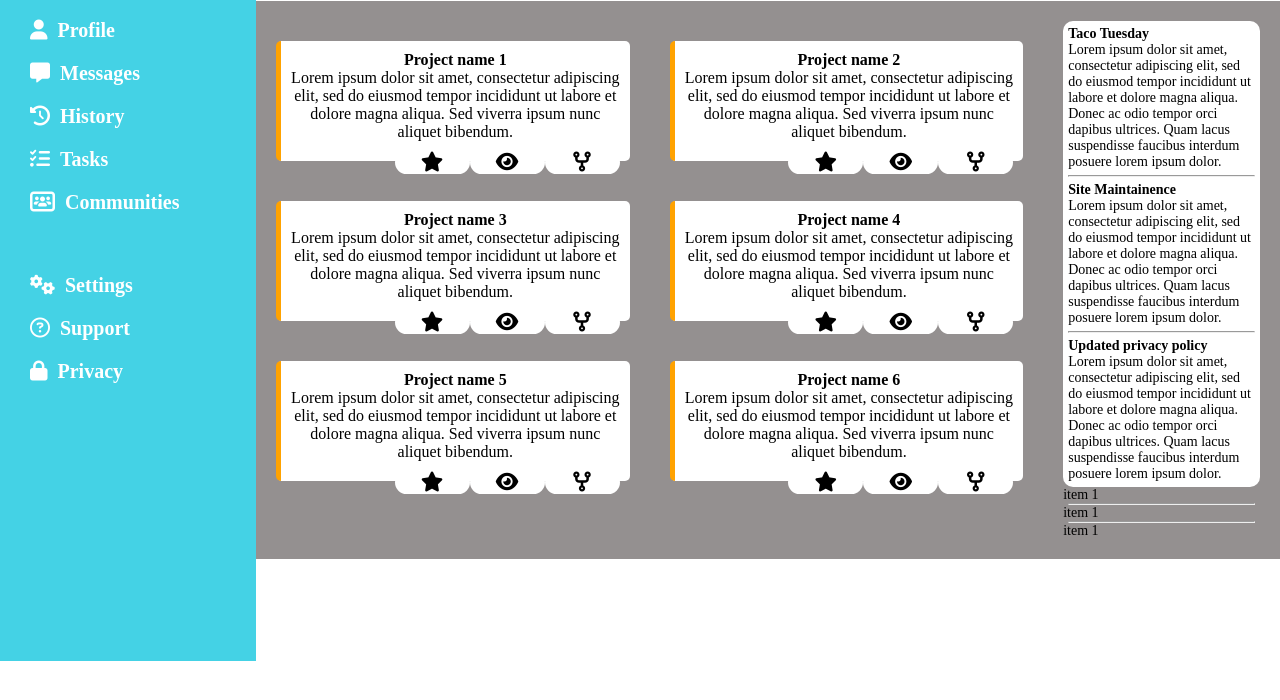
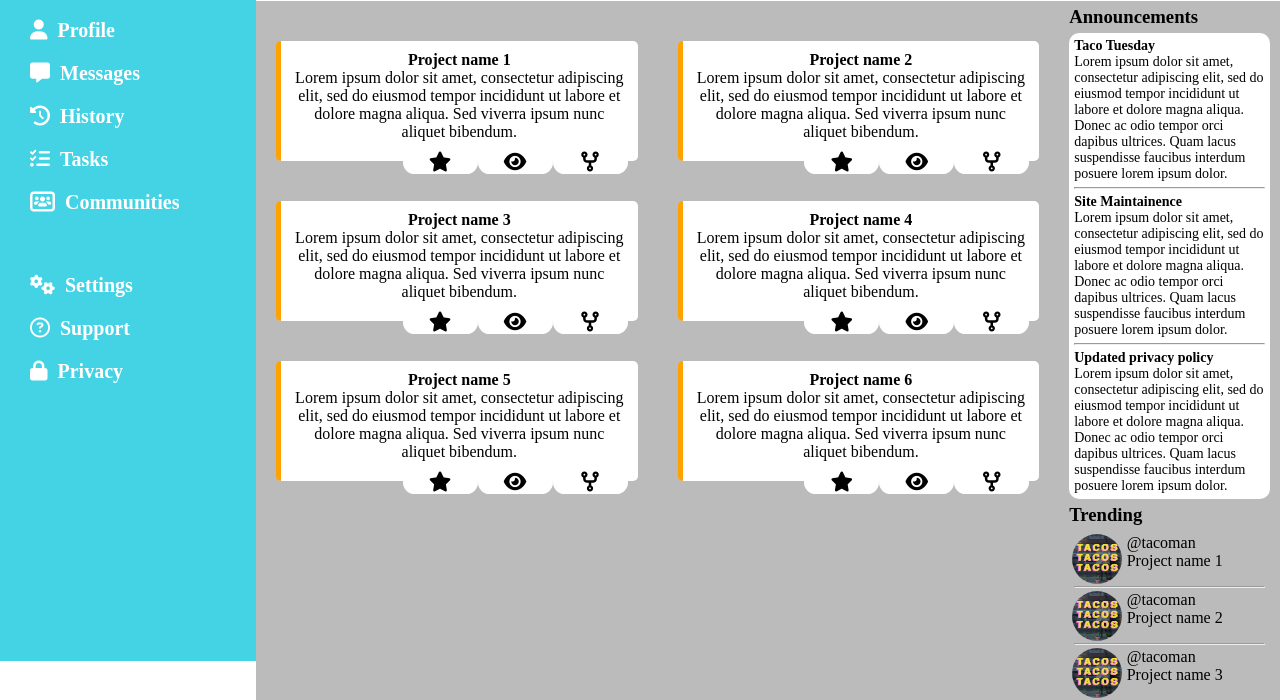
Before and after one commit to manny53365/odin-admin-dash, a plain HTML site: page index.html in a window 1280 px wide. Shown: the part 139-839 px from the top of the page. Before the commit the page ends 800 px from the top, so only its background shows below. Drawn offline with Linux system fonts and the light colour scheme.

Commit message:
added some finalization to the styling

```diff
--- a/css/styles.css
+++ b/css/styles.css
@@ -164,8 +164,12 @@ hr {
     height: 100vh;
 }
 
+.sub-headers {
+    margin: 5px 0;
+}
+
 .main-content-containers {
-    background-color: rgb(148, 144, 144);
+    background-color: rgb(188, 187, 187);
     display: flex;
     width: 100%;
 }
@@ -200,8 +204,8 @@ hr {
     width: 20%;
     display: flex;
     flex-direction: column;
-    justify-content: space-between;
-    margin: 20px;
+    /* justify-content: space-between; */
+    margin: 0 10px;
 }
 
 .announcements {
@@ -221,4 +225,13 @@ hr {
 
 .trend-item {
     font-size: 14px;
+    display: flex;
+    padding: 2.5px;
 }
+
+.trend-details {
+    display: flex;
+    flex-direction: column;
+    margin-left: 5px;
+    font-size: 1rem;
+}
--- a/index.html
+++ b/index.html
@@ -52,7 +52,7 @@
                             <img src="./images/tacos.jpg" alt="profile image">
                             <div class="greeting-container">
                                 <p class="greeting">Hello,</p>
-                                <h3 class="greeting-large-text">Taco Man</h3>
+                                <h3 class="greeting-large-text">Taco Man (@tacoman)</h3>
                             </div>
                         </div>
                         <div class="bottom-row-right">
@@ -122,6 +122,7 @@
                         </div>
                     </div>
                     <div class="main-right-container">
+                        <h3 class="sub-headers">Announcements</h3>
                         <div class="announcements">
                             <div class="announce-entry">
                                 <h4>Taco Tuesday</h4>
@@ -139,16 +140,29 @@
                             </div>
                         </div>
                         <div class="trending">
+                            <h3 class="sub-headers">Trending</h3>
                             <div class="trend-item">
-                                <p>item 1</p>
+                                <img src="./images/tacos.jpg" alt="tacoman-dp">
+                                <div class="trend-details">
+                                    <p>@tacoman</p>
+                                    <p>Project name 1</p>
+                                </div>
                             </div>
                             <hr>
                             <div class="trend-item">
-                                <p>item 1</p>
+                                <img src="./images/tacos.jpg" alt="tacoman-dp">
+                                <div class="trend-details">
+                                    <p>@tacoman</p>
+                                    <p>Project name 2</p>
+                                </div>
                             </div>
                             <hr>
                             <div class="trend-item">
-                                <p>item 1</p>
+                                <img src="./images/tacos.jpg" alt="tacoman-dp">
+                                <div class="trend-details">
+                                    <p>@tacoman</p>
+                                    <p>Project name 3</p>
+                                </div>
                             </div>
                         </div>
                     </div>
```
